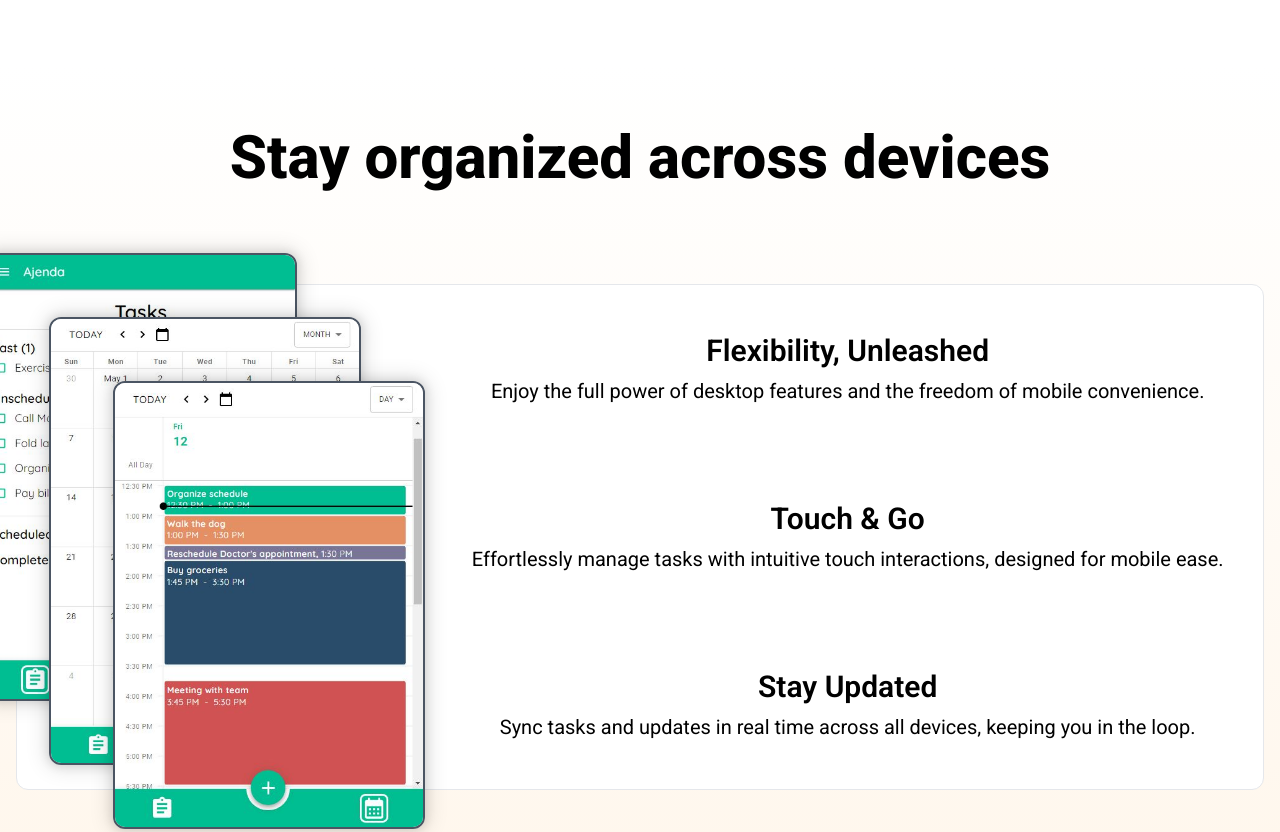
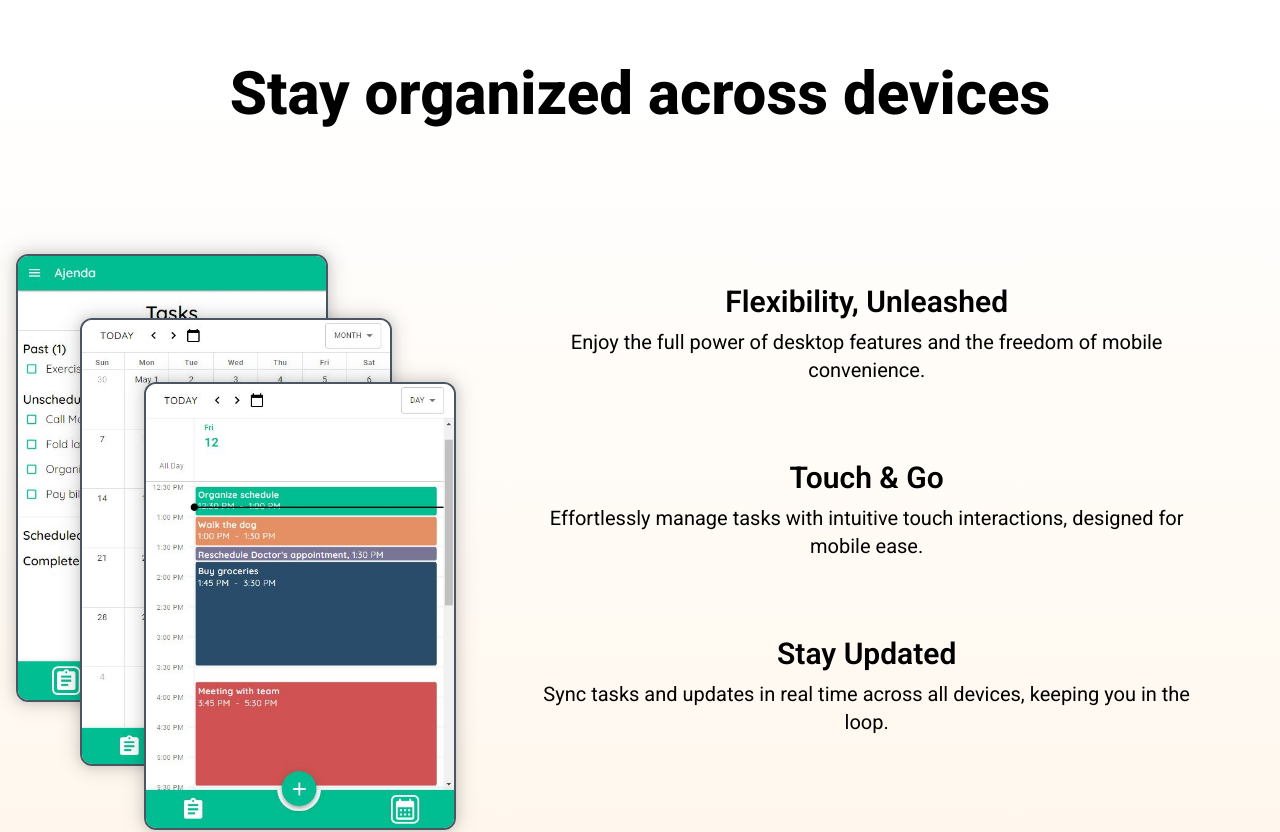
Before and after one commit to LyndeCS/ajenda-landing, a React (Vite) app: page / in a window 1280 px wide. Shown: the part 2140-2972 px from the top of the page. Built offline with nearby package versions, Linux system fonts and the light colour scheme.

Commit message:
Features section fixes
-Fixed grid spacing issues causing overlap with absolute positioned images

```diff
--- a/src/components/CTA.tsx
+++ b/src/components/CTA.tsx
@@ -4,7 +4,7 @@ import GooglePlay from '../assets/google-play.svg'; // Provide the correct image
 
 const CTA: React.FC = () => {
   return (
-    <section className="py-24 md:pt-36 md:pb-24 text-center">
+    <section className="py-16 md:pt-36 md:pb-24 text-center">
       <div className="mx-auto max-w-7xl px-4">
         <h2 className="text-4xl md:text-5xl font-semibold text-center mb-8">Get started today <br /> and simplify your life</h2>
         <a href="https://ajenda.web.app/" className="inline-block bg-gradient-to-br from-aqua via-mint to-mintlighter text-white px-12 py-4 rounded-lg font-medium text-2xl hover:bg-gradient-to-br hover:from-mint hover:via-mintdarker  hover:to-mintlighter shadow-lg border-[1px] border-mint z-10">
--- a/src/components/Features.tsx
+++ b/src/components/Features.tsx
@@ -5,42 +5,36 @@ import featuresPic3 from '../assets/features3.jpg';
 
 const Features: React.FC = () => {
   return (
-    <section id="features-section" className="md:py-16 bg-gradient-to-b from-white to-orange-50">
-      <div className="mx-auto max-w-7xl px-4">
-        <h2 className="text-4xl md:text-6xl font-extrabold mt-16 mb-10 md:mt-0 md:mb-24 text-center">Stay organized across devices</h2>
-        <div className="md:bg-white md:border rounded-xl relative grid grid-cols-2 md:grid-cols-3">
-          <div className="my-4 md:my-0 space-y-8 md:space-y-0 md:relative">
+    <section id="features-section" className="bg-gradient-to-b from-white to-orange-50">
+      <div className="mx-auto max-w-7xl md:max-w-7xl px-4 md:px-0">
+        <h2 className="text-4xl md:text-6xl font-extrabold mt-16 mb-10 md:my-8 text-center">Stay organized across devices</h2>
+        <div className="text-center relative grid grid-rows-3 md:grid-rows-1 grid-cols-2 md:grid-cols-2 lg:grid-cols-3 items-center gap-y-4 md:mx-8">
             <img
               src={featuresPic1}
               alt="Feature 1"
-              className="w-[8rem] h-[12rem] md:w-[19.5rem] md:h-[28rem] border-2 border-gray-600 overflow-hidden rounded-xl shadow-full md:-translate-x-8 md:-translate-y-8 md:absolute md:top-0 md:left-0"
+              className="m-auto md:ml-4 md:col-start-1 row-start-1 md:row-start-1 w-[8rem] h-[12rem] md:w-[19.5rem] md:h-[28rem] border-2 border-gray-600 overflow-hidden rounded-xl shadow-full md:-translate-x-8 md:-translate-y-8 "
             />
             <img
               src={featuresPic2}
               alt="Feature 2"
-              className="w-[8rem] h-[12rem] md:w-[19.5rem] md:h-[28rem] border-2 border-gray-600 overflow-hidden rounded-xl shadow-full md:translate-x-8 md:translate-y-8 md:absolute md:top-0 md:left-0"
+              className="m-auto md:ml-4 md:col-start-1 row-start-2 md:row-start-1 w-[8rem] h-[12rem] md:w-[19.5rem] md:h-[28rem] border-2 border-gray-600 overflow-hidden rounded-xl shadow-full md:translate-x-8 md:translate-y-8 "
             />
             <img
               src={featuresPic3}
               alt="Feature 3"
-              className="w-[8rem] h-[12rem] md:w-[19.5rem] md:h-[28rem] border-2 border-gray-600 overflow-hidden rounded-xl shadow-full md:translate-x-24 md:translate-y-24 md:absolute md:top-0 md:left-0"
+              className="m-auto md:ml-4 md:col-start-1 row-start-3 md:row-start-1 w-[8rem] h-[12rem] md:w-[19.5rem] md:h-[28rem] border-2 border-gray-600 overflow-hidden rounded-xl shadow-full md:translate-x-24 md:translate-y-24 "
             />
-          </div>
-          <div className="my-4 md:my-12 relative z-10 md:col-span-2 text-center">
-            <div className="space-y-16 md:space-y-24">
-              <div>
+              <div className="md:col-start-2 md:row-start-1 md:col-span-2 md:pb-[30rem] md:pt-[8rem] md:px-12 lg:pl-24">
                 <h3 className="text-2xl md:text-3xl font-semibold pb-2">Flexibility, Unleashed</h3>
                 <p className="text-md md:text-xl font-normal">Enjoy the full power of desktop features and the freedom of mobile convenience.</p>
               </div>
-              <div>
+              <div className="col-start-1 md:col-start-2 md:col-span-2 row-start-2 md:row-start-1 md:px-12 lg:pl-24">
                 <h3 className="text-2xl md:text-3xl font-semibold pb-2">Touch & Go</h3>
                 <p className="text-md md:text-xl font-normal">Effortlessly manage tasks with intuitive touch interactions, designed for mobile ease.</p>
               </div>
-              <div>
+              <div className="md:col-start-2 md:row-start-1 md:col-span-2 md:pt-[30rem] md:pb-[8rem] md:px-12 lg:pl-24">
                 <h3 className="text-2xl md:text-3xl font-semibold pb-2">Stay Updated</h3>
                 <p className="text-md md:text-xl font-normal">Sync tasks and updates in real time across all devices, keeping you in the loop.</p>
-              </div>
-            </div>
           </div>
         </div>
       </div>
--- a/src/components/Reviews.tsx
+++ b/src/components/Reviews.tsx
@@ -8,11 +8,11 @@ const Reviews: React.FC = () => {
   return (
     <section id="reviews-section" className="relative bg-gradient-to-b from-orange-50 to-white">
       <div className="mx-auto max-w-7xl px-4">
-        <h2 className="text-5xl md:text-6xl font-semibold text-center py-10 md:pt-36 md:pb-24">Happy users, Happy life</h2>
-        <div className="grid grid-cols-1 md:grid-cols-2 gap-12 md:gap-y-24 md:gap-x-24">
+        <h2 className="text-4xl md:text-6xl font-semibold text-center pt-16 pb-10 md:pt-36 md:pb-24">Happy users, <br className="md:hidden"/> Happy life</h2>
+        <div className="grid grid-cols-1 md:grid-cols-2 gap-8 md:gap-y-24 md:gap-x-24">
           {/* Review Card 1 */}
           <div className="bg-white bg-opacity-100 p-6 rounded-md shadow-full z-10">
-            <blockquote className="text-lg font-bold mb-4">
+            <blockquote className="md:text-lg font-bold mb-4">
              "Before I started using this app, I was always scrambling to keep track of my to-do list. But now that I have it all in one place, I feel much more organized and in control. Plus, the reminders are a lifesaver!"
             </blockquote>
             <div className="flex items-center space-x-4">
@@ -28,7 +28,7 @@ const Reviews: React.FC = () => {
 
           {/* Review Card 2 */}
           <div className="bg-white bg-opacity-100 p-6 rounded-md shadow-full z-10">
-            <blockquote className="text-lg font-bold mb-4">
+            <blockquote className="md:text-lg font-bold mb-4">
               "As a freelancer, I have to juggle multiple projects at once. This app has made it so much easier to stay on top of everything and make sure I'm not missing any deadlines. It's definitely helped me be more productive and efficient."
             </blockquote>
             <div className="flex items-center space-x-4">
@@ -44,7 +44,7 @@ const Reviews: React.FC = () => {
 
           {/* Review Card 3 */}
           <div className="bg-white bg-opacity-100 p-6 rounded-md shadow-full z-10">
-            <blockquote className="text-lg font-bold mb-4">
+            <blockquote className="md:text-lg font-bold mb-4">
              "I was always the type of person who would write things down on random scraps of paper and then lose them. This app has been a game-changer for me. I love being able to see all my tasks in one place and easily drag-and-drop them into my schedule."
             </blockquote>
             <div className="flex items-center space-x-4">
@@ -60,7 +60,7 @@ const Reviews: React.FC = () => {
 
           {/* Review Card 4 */}
           <div className="bg-white bg-opacity-100 p-6 rounded-md shadow-full z-10">
-            <blockquote className="text-lg font-bold mb-4">
+            <blockquote className="md:text-lg font-bold mb-4">
             "I work in a fast-paced environment where things are constantly changing. This app has been a godsend. It helps me stay organized and adapt to shifting priorities without feeling overwhelmed. I highly recommend it to anyone who needs to stay on top of their game."
             </blockquote>
             <div className="flex items-center space-x-4">
```
